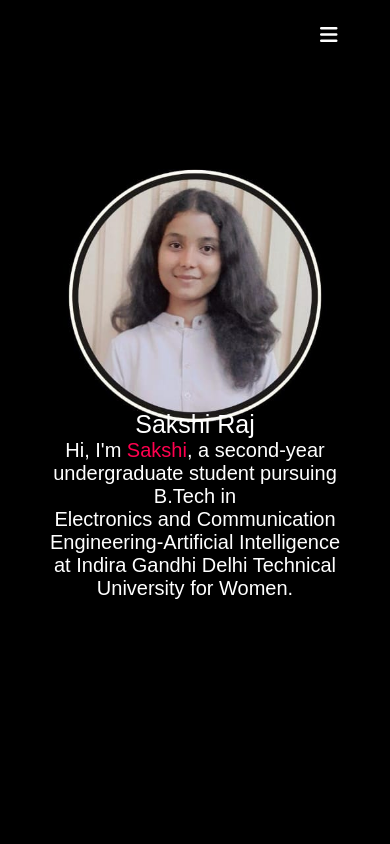
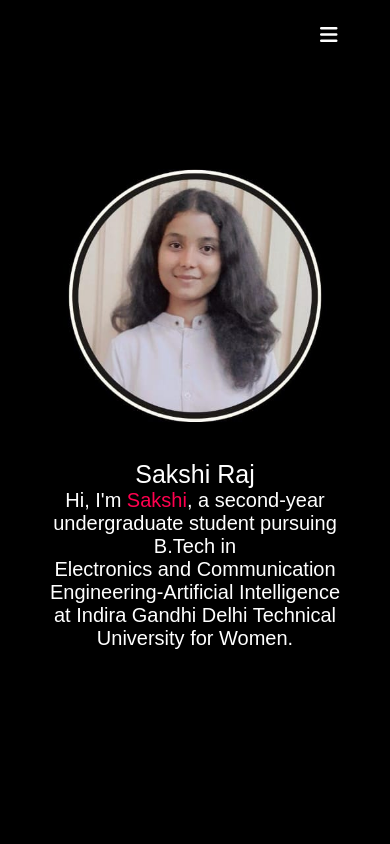
Before and after one commit to isakshiraj/MyPortfolio, a plain HTML site: page index.html in a window 390 px wide. Shown: the top 844 px of the page. Drawn offline with Linux system fonts and the light colour scheme.

Commit message:
adjust text from top 450px

```diff
--- a/style.css
+++ b/style.css
@@ -310,7 +310,7 @@ nav .fa-solid{
         text-align: center;
     }
     .header-text {
-        margin-top: 400px;
+        margin-top: 450px;
         font-size: 5px;
         text-align: center;
     }
```
